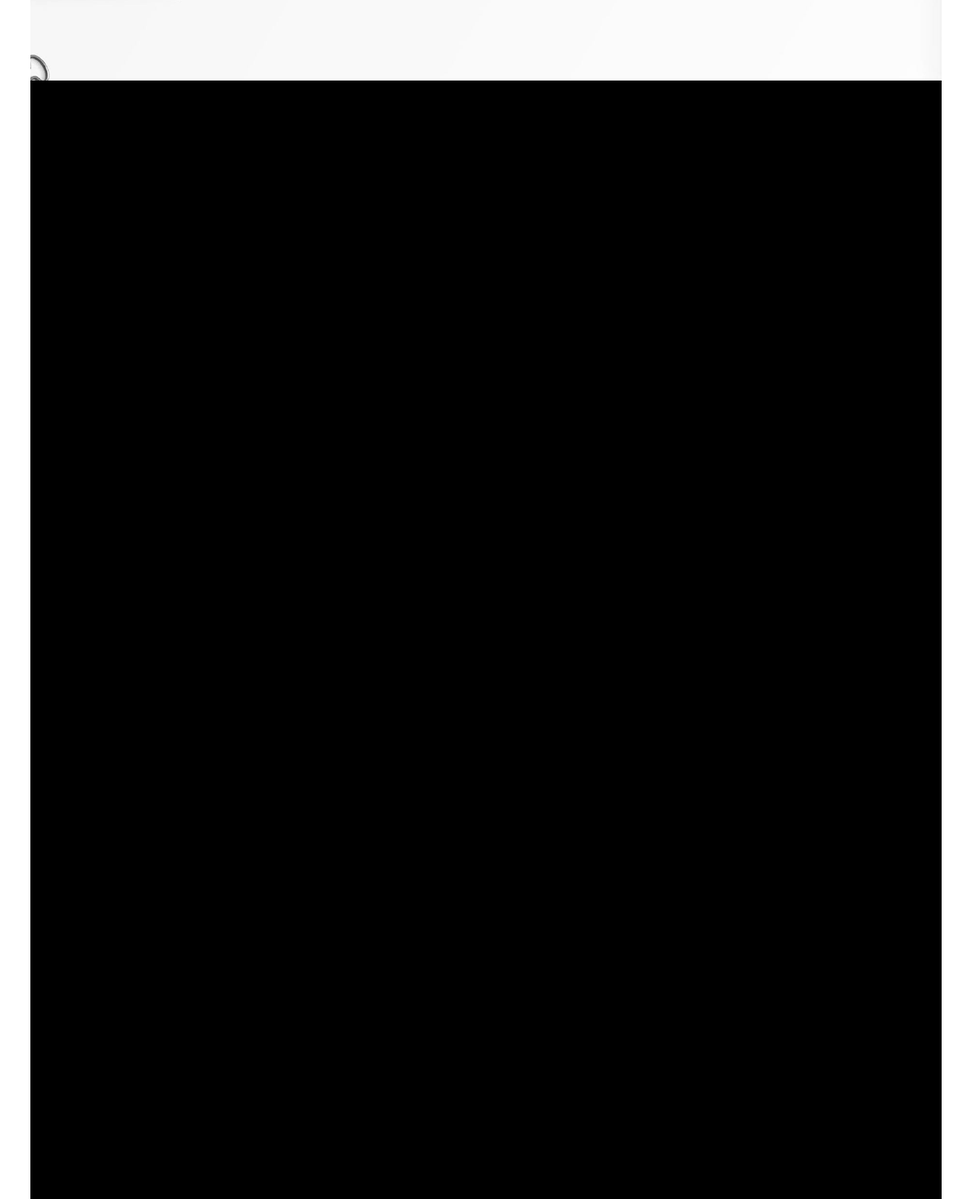
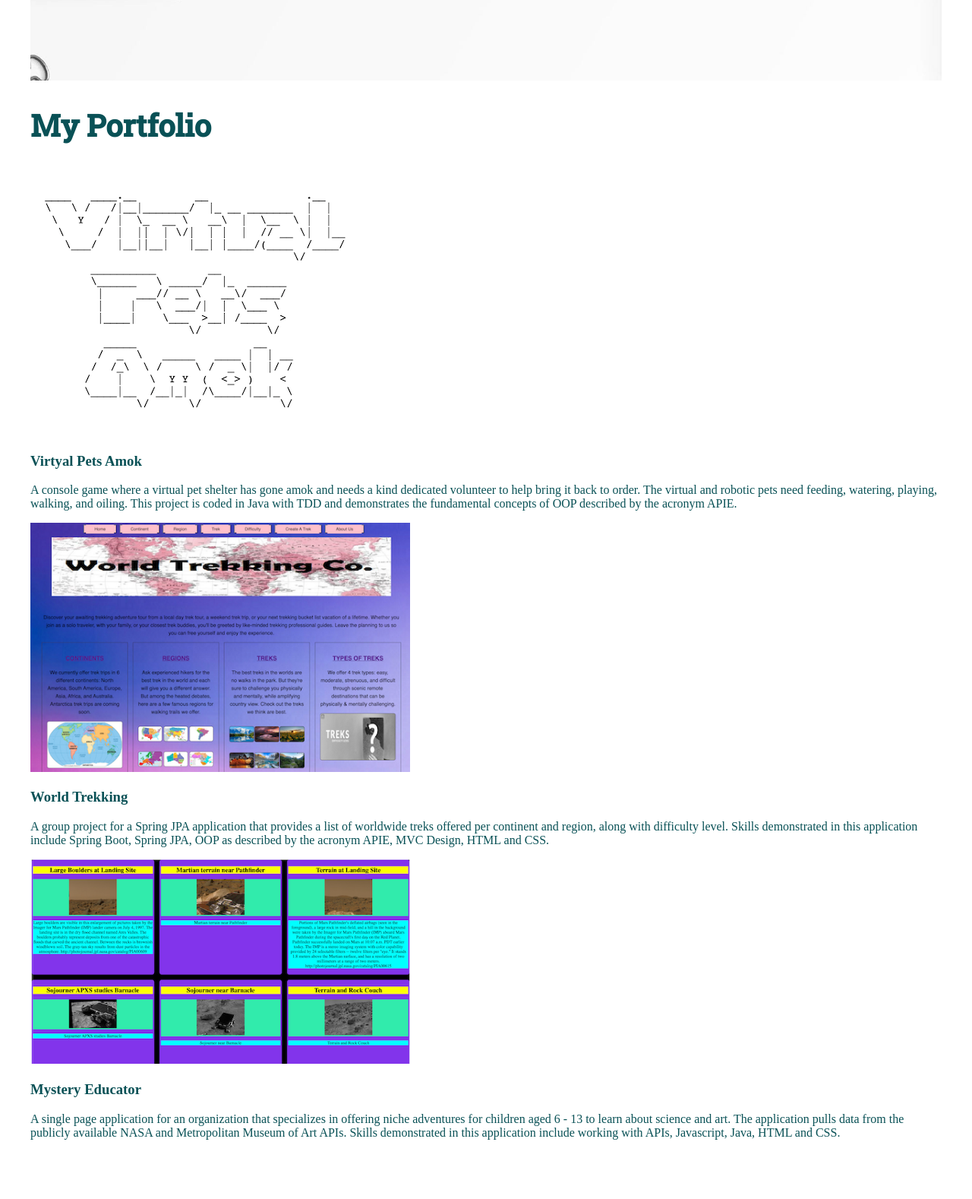
Before and after one commit to kitsi/kitsi.gighub.io, a plain HTML site: page index.html in a window 1280 px wide. Shown: the part 702-2280 px from the top of the page at 76% size. Drawn offline with Linux system fonts and the light colour scheme.

Commit message:
add portfolio content

```diff
--- a/index.html
+++ b/index.html
@@ -20,9 +20,40 @@
             <p>I’m a full stack developer with a keen eye for clean and efficient code. I love to solve problems & want
                 to make things that matter.</p>
         </section>
-        <section class="portfolio"></section>
-        <section class="about-me"></section>
-        <section class="contact"></section>
+        <section class="portfolio">
+            <h2>My Portfolio</h2>
+            <article>
+                <img src="images/virtual-pets-amok.png" alt="virtual pets amok project">
+                <h3>Virtyal Pets Amok</h3>
+                <p>A console game where a virtual pet shelter has gone amok and needs a kind dedicated volunteer to help
+                    bring it back to order. The virtual and robotic pets need feeding, watering, playing, walking, and
+                    oiling. This project is coded in Java with TDD and demonstrates the fundamental concepts of OOP
+                    described by the acronym APIE.</p>
+            </article>
+            <article>
+                <img src="images/world-trekking.png" alt="world trekking project">
+                <h3>World Trekking</h3>
+                <p>A group project for a Spring JPA application that provides a list of worldwide treks offered per
+                    continent and region,
+                    along with difficulty level. Skills demonstrated in this application include Spring Boot, Spring
+                    JPA, OOP as described by the acronym APIE, MVC Design, HTML and CSS.</p>
+            </article>
+            <article>
+                <img src="images/mystery-educator.png" alt="mysery educator project">
+                <h3>Mystery Educator</h3>
+                <p>A single page application for an organization that specializes in offering niche adventures for
+                    children aged 6 - 13 to learn about science and art. The application pulls data from the publicly
+                    available NASA and Metropolitan Museum of Art APIs. Skills demonstrated in this application include
+                    working with APIs, Javascript, Java, HTML and CSS.
+                </p>
+            </article>
+        </section>
+        <section class="about-me">
+
+        </section>
+        <section class="contact">
+
+        </section>
     </div>
 </body>
 
--- a/style.css
+++ b/style.css
@@ -1,12 +1,11 @@
 :root {
     --intro-heading-color: #bdbf09;
     --intro-heading-size: 4rem;
-
-    --intro-text-color: #095156;
     --intro-text-size: 3rem;
 
-    --section-title-dark: #087e8b;
-    --section-title-white: #ffffff;
+    --text-color-dark: #095156;
+    --text-color-white: #ffffff;
+
     --section-title-size: 2.5rem;
 
     --section-subtitle-dark: #087e8b;
@@ -27,11 +26,14 @@
       grid-template-rows: repeat(9, 1fr);
       background-color: black;
       max-width: 1200px;
-      margin: auto;
+      margin: 0 auto;
   }
 
   .intro {
     background-image: url('images/background-image.png');
+    grid-column: 1 / span 6;
+    grid-row: 1 / span 2;
+    height: 800px;
   }
 
   h1 {
@@ -44,14 +46,8 @@
     /* height: 50%; */
   }
 
-  .intro {
-    grid-column: 1 / span 6;
-    grid-row: 1 / span 2;
-    height: 800px;
-  }
-
   .intro p {
-    color: var(--intro-text-color);
+    color: var(--text-color-dark);
     font-family: var(--text-font);
     font-size: var(--intro-text-size);
     margin: 1rem auto 0 auto;
@@ -61,13 +57,37 @@
   }
 
   .portfolio {
+    color: var(--text-color-dark);
+    background-color: #ffffff;
+    grid-column: 1 / span 6;
+    grid-row: 3 / span 4;
+    height: 1600px;
+  }
 
+  article img {
+    max-width: 500px;
+    max-height: 350px;
+  }
+
+  h2 {
+    font-family: var(--heading-font);
+    font-size: var(--section-title-size);
+    margin: 2rem auto;
+    padding: 0 auto;
+    /* width: 55%; */
+    /* padding-left: 10rem; */
   }
 
   .about-me {
-
+    background-color: #087e8b;
+    grid-column: 1 / span 6;
+    grid-row: 7 / span 2;
+    height: 650px;
   }
 
   .contact {
-
+    background-color: #095156;
+    grid-column: 1 / span 6;
+    grid-row: 8 / span1;
+    height: 650px;
   }
```
